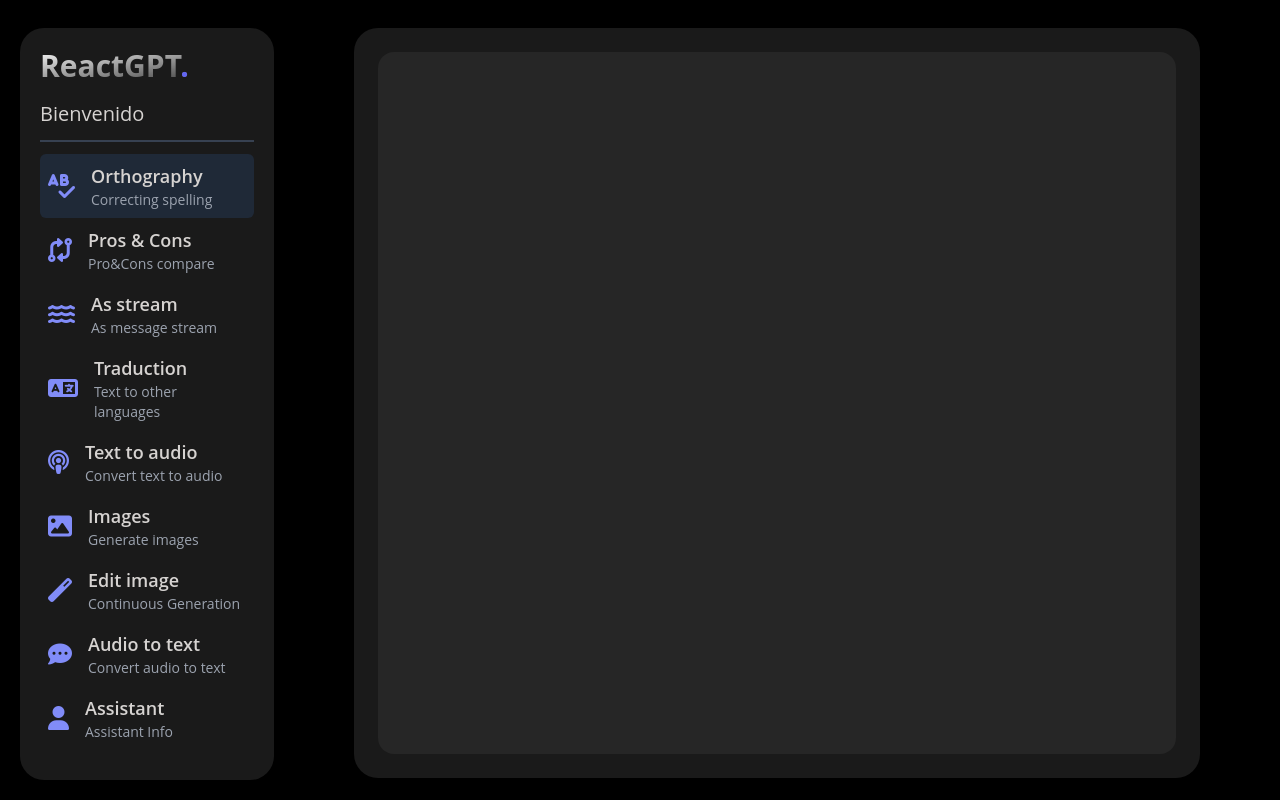
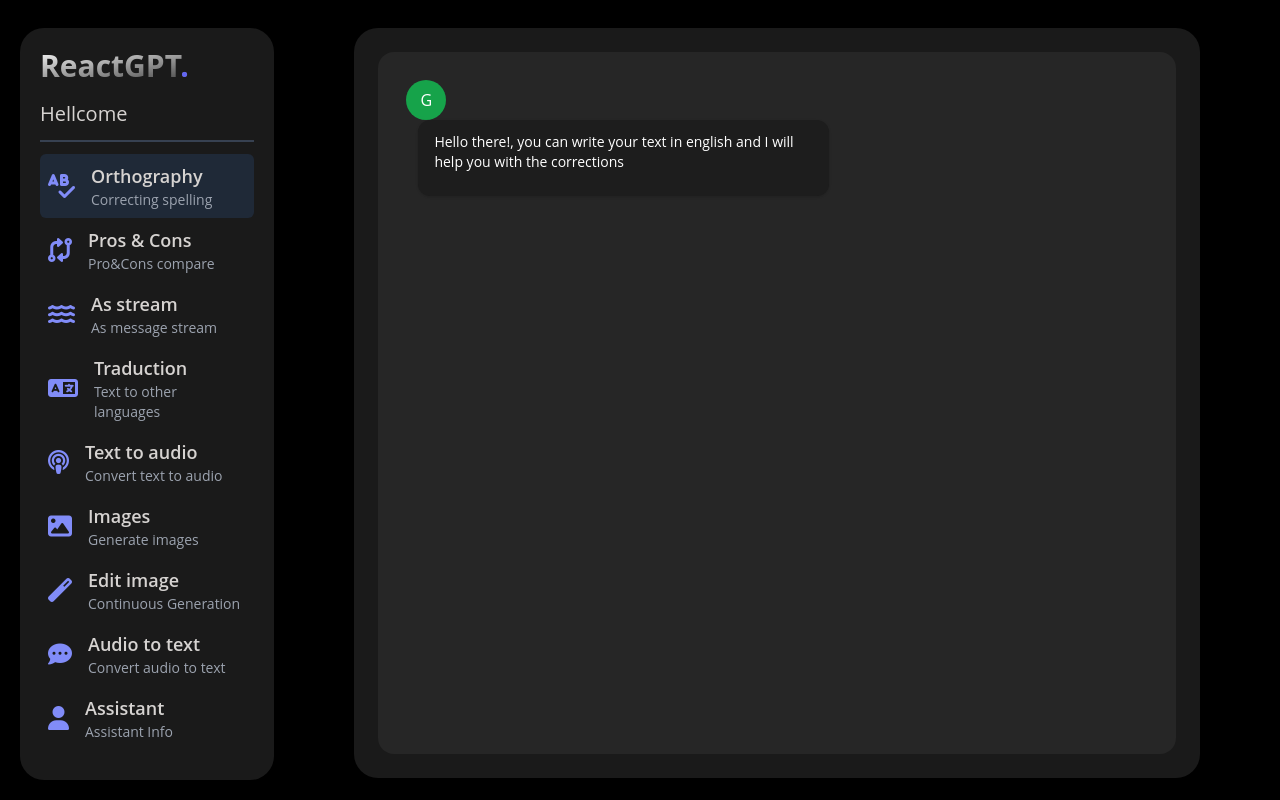
Before and after one commit to JoseAlbDR/ReactGPT, a React (Vite) app: page /orthography in a window 1280 px wide. Built offline with nearby package versions, Linux system fonts and the light colour scheme.

Commit message:
feat: use GptMessage to give welcome message in OrthographyPage

```diff
--- a/src/presentation/layouts/DashboardLayout.tsx
+++ b/src/presentation/layouts/DashboardLayout.tsx
@@ -9,7 +9,7 @@ export const DashboardLayout = () => {
         <h1 className="font-bold text-lg lg:text-3xl bg-gradient-to-br from-white via-white/50 bg-clip-text text-transparent">
           ReactGPT<span className="text-indigo-500">.</span>
         </h1>
-        <span className="text-xl text-stone-300">Bienvenido</span>
+        <span className="text-xl text-stone-300">Hellcome</span>
 
         <div className="border-gray-700 border my-3" />
 
--- a/src/presentation/pages/orthography/OrthographyPage.tsx
+++ b/src/presentation/pages/orthography/OrthographyPage.tsx
@@ -1,8 +1,12 @@
+import { GptMessage } from '../../components';
+
 const OrthographyPage = () => {
   return (
     <div className="chat-container">
       <div className="chat-messages">
-        <div className="grid grid-cols-12 gap-y-2">{/* Bienvenida */}</div>
+        <div className="grid grid-cols-12 gap-y-2">
+          <GptMessage text="Hello there!, you can write your text in english and I will help you with the corrections" />
+        </div>
       </div>
     </div>
   );
```
